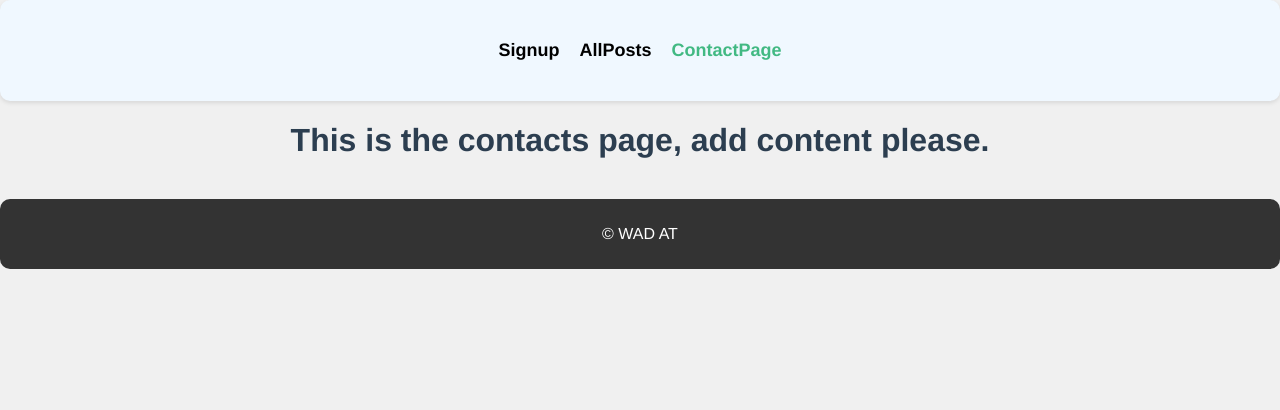
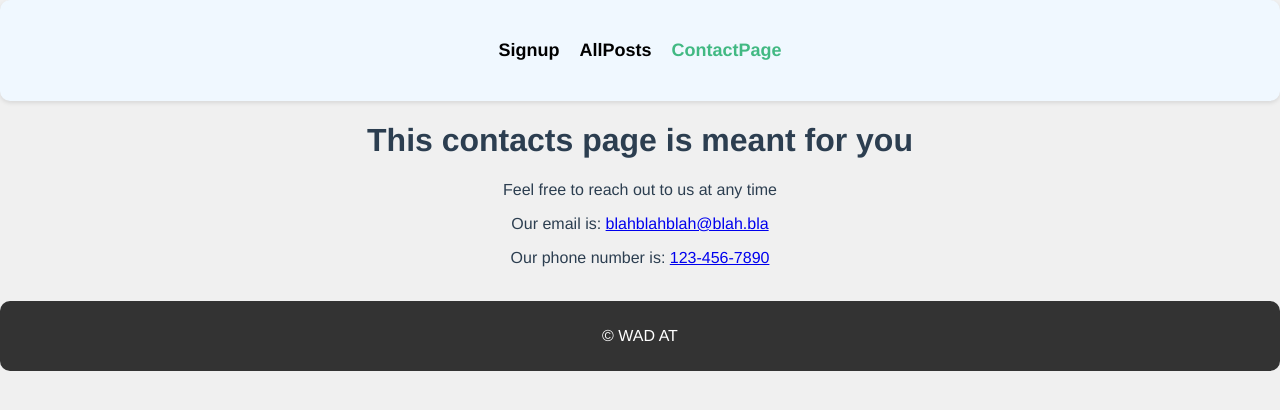
Before and after one commit to TKap000/WAD_group_AT, a Vue app in the folder homework_4_frontend/: page /#/contact in a window 1280 px wide. Shown: the top 410 px of the page. Built offline with nearby package versions, Linux system fonts and the light colour scheme.

Commit message:
contact info +

```diff
--- a/homework_4_frontend/src/views/ContactPage.vue
+++ b/homework_4_frontend/src/views/ContactPage.vue
@@ -3,7 +3,18 @@
   <div>
     <Header />
     <div class="contact">
-      <h1>This is the contacts page, add content please.</h1>
+      <h1>This contacts page is meant for you</h1>
+      <p>Feel free to reach out to us at any time</p>
+      <p>Our email is:
+        <a href="mailto:">
+          blahblahblah@blah.bla
+        </a>
+      </p>
+      <p>Our phone number is:
+        <a href="tel:">
+          123-456-7890
+        </a>
+      </p>
     </div>
 
   </div>
```
